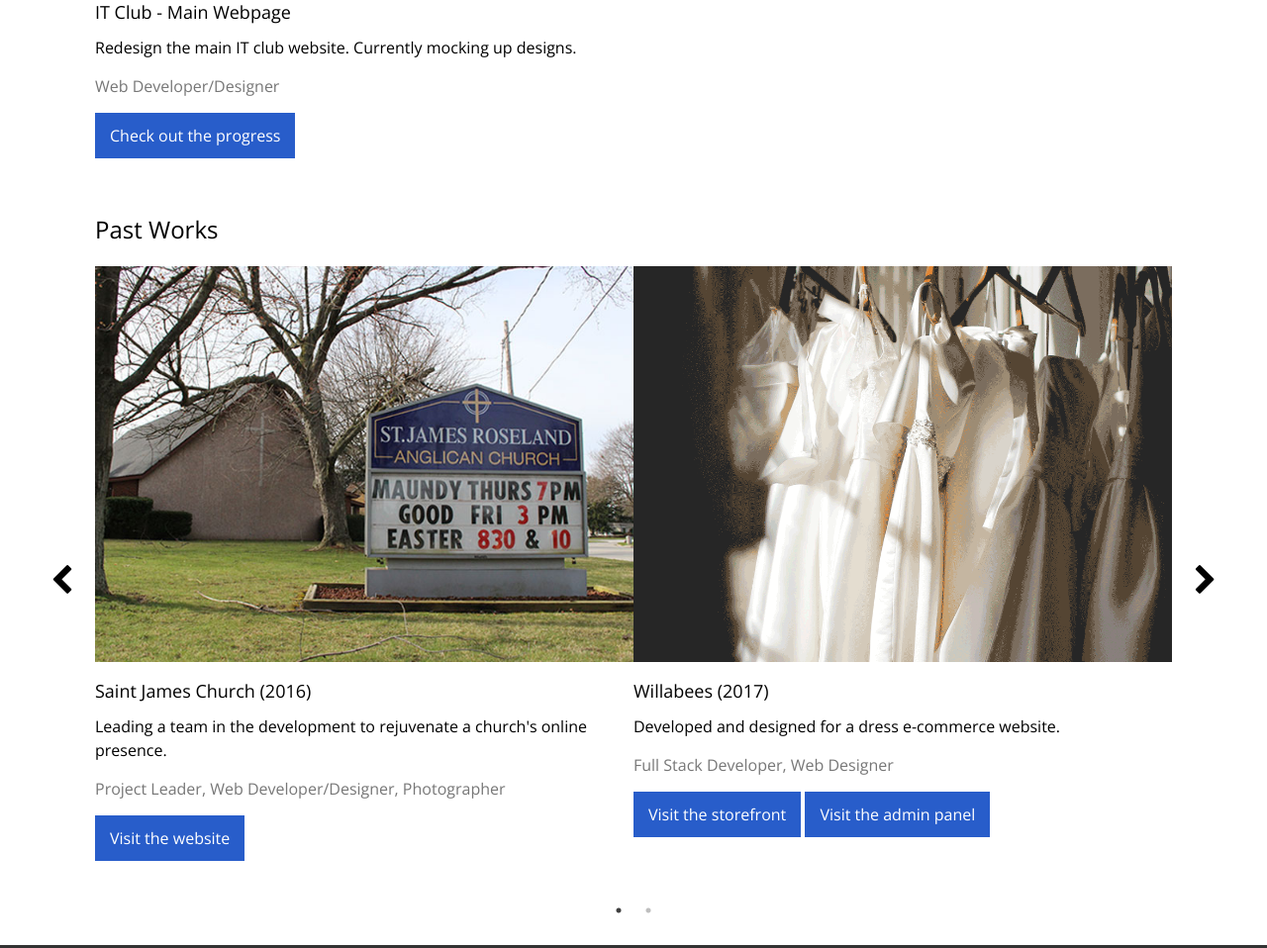
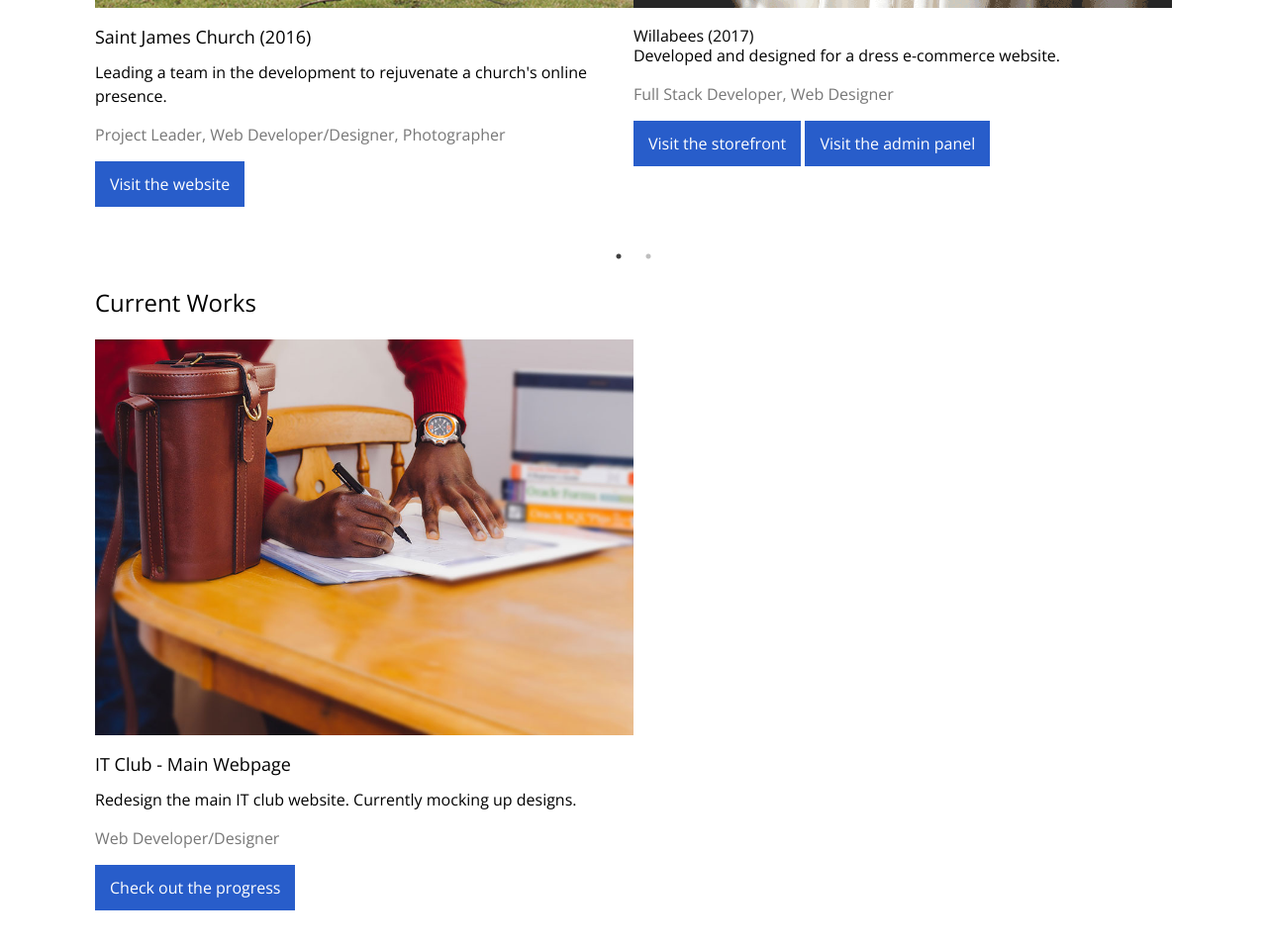
Before and after one commit to designtypist/v1-workflow, a website: page src/index.html in a window 1280 px wide. Shown: the part 1373-2331 px from the top of the page at 99% size. Drawn offline with nearby package versions, Linux system fonts and the light colour scheme; files that its build step writes are made by us from their sources; files whose address does not match are found by name.

Commit message:
finished work section of the portfolio

```diff
--- a/src/index.html
+++ b/src/index.html
@@ -104,24 +104,12 @@
 		</div>
 		<div id="workSection">
             <h3>works.</h3>
-            <h4>Current Works</h4>
-            <div class="currentWorkCatalog">
-                <div class="workBlock">
-                    <img src="images/itcLanParty.jpg" alt="ITC LAN Party picture" />
-                    <div class="workBlockInfo">
-                        <h4>IT Club - Main Webpage</h4>
-                        <p>Redesign the main IT club website. Currently mocking up designs.</p>
-                        <p class="projectRole">Web Developer/Designer</p>
-                        <a class="btn" href="https://app.moqups.com/JamesChung7/duDUqDiHFu/view" target="_blank">Check out the progress</a>
-                    </div>
-                </div>
-            </div>
             <h4>Past Works</h4>
-            <div class="pastWorkCatalog">
+            <div class="workCatalog pastProjects">
                 <div class="workBlock">
                     <img src="images/saintjameschurch.jpg" alt="Saint James Windsor Church picture" />
                     <div class="workBlockInfo">
-                        <h4>Saint James Church <span>(2016)</span></h4>
+                        <h5>Saint James Church <span>(2016)</span></h5>
                         <p>Leading a team in the development to rejuvenate a church's online presence.</p>
                         <p class="projectRole">Project Leader, Web Developer/Designer, Photographer</p>
                         <a class="btn" href="http://saintjameswindsor.com/" target="_blank">Visit the website</a>
@@ -130,7 +118,7 @@
                 <div class="workBlock">
                     <img src="images/willabees.png" alt="Willabees cover picture" />
                     <div class="workBlockInfo">
-                        <h4>Willabees <span>(2017)</span></h4>
+                        <h5h4>Willabees <span>(2017)</span></h5>
                         <p>Developed and designed for a dress e-commerce website.</p>
                         <p class="projectRole">Full Stack Developer, Web Designer</p>
                         <a class="btn" href="https://php.scweb.ca/~jamsproject/willabeesproject/public/" target="_blank">Visit the storefront</a>
@@ -140,10 +128,23 @@
                 <div class="workBlock">
                     <img src="images/itcLanParty.jpg" alt="ITC LAN Party picture" />
                     <div class="workBlockInfo">
-                        <h4>IT Club - Events <span>(2014-2017)</span></h4>
+                        <h5h4>IT Club - Events <span>(2014-2017)</span></h5>
                         <p>Repurpose web templates for club events.</p>
                         <p class="projectRole">Project Leader, Web Developer, Photographer, Videographer</p>
-                        <a class="btn" href="http://saintjameswindsor.com/" target="_blank">Visit the website</a>
+                        <a class="btn" href="https://stclairitc.ca/nomanslan/" target="_blank">No Mans LAN Event Webpage</a>
+                        <a class="btn" href="https://stclairitc.ca/xmas2015/" target="_blank">Xmas LAN Event Webpage</a>
+                    </div>
+                </div>
+            </div>
+            <h4>Current Works</h4>
+            <div class="workCatalog currentProjects">
+                <div class="workBlock">
+                    <img src="images/webDevelopingPic.jpg" alt="Person developing for the web" />
+                    <div class="workBlockInfo">
+                        <h5>IT Club - Main Webpage</h5>
+                        <p>Redesign the main IT club website. Currently mocking up designs.</p>
+                        <p class="projectRole">Web Developer/Designer</p>
+                        <a class="btn" href="https://app.moqups.com/JamesChung7/duDUqDiHFu/view" target="_blank">Check out the progress</a>
                     </div>
                 </div>
             </div>
@@ -197,7 +198,7 @@
                         </li>
                     </ul>
                 </div>
-                <p class="copyright">Designtypist Copyright 2017</p>
+                <p class="footerContent">Designtypist Copyright 2017. Images taken from <a href="https://unsplash.com/" target="_blank" />Unsplash</a>.</p>
             </div>
         </footer>
 		<!-- Compiled and minified JavaScript -->
--- a/src/js/main.js
+++ b/src/js/main.js
@@ -26,28 +26,7 @@
     });
 
     /* Slicker slider scripts */
-    $('.pastWorkCatalog').slick({
-        slidesToShow: 2,
-        slidesToScroll: 2,
-        autoplay: true,
-        autoplaySpeed: 2000,
-        nextArrow: '<i class="slickBtn fa fa-chevron-right fa-2x" aria-hidden="true"></i>',
-        prevArrow: '<i class="slickBtn fa fa-chevron-left fa-2x" aria-hidden="true"></i>',
-        dots: true,
-        responsive: [
-            {
-                breakpoint: 768,
-                settings: {
-                    slidesToShow: 1,
-                    slidesToScroll: 1,
-                    infinite: true,
-                    arrows: false
-                }
-            }
-        ]
-    });/*End of Slick slider function */
-
-    $('.currentWorkCatalog').slick({
+    $('.pastProjects, .currentProjects').slick({
         slidesToShow: 2,
         slidesToScroll: 2,
         autoplay: true,
--- a/src/scss/base/_layout.scss
+++ b/src/scss/base/_layout.scss
@@ -1,5 +1,3 @@
-
-
 //social media styling
 .socMedia{
     ul{
@@ -217,12 +215,7 @@
                 margin: 25px auto;
                 width: 60%;
 
-                a{
-                    color: $light-grey-colour;
-                    &:hover{
-                        color: $secondary-colour
-                    }
-                }
+
             }
 		}
 
@@ -256,7 +249,10 @@
     margin: 50px auto;
     width: 85%;
 
-    .pastWorkCatalog, .currentWorkCatalog{
+    h4{
+        padding-top: 25px;
+    }
+    .workCatalog{
         margin: 25px 0;
 
         .workBlock{
@@ -268,11 +264,11 @@
             .workBlockInfo{
                 margin: 20px 0;
 
-                h4,p,a{
+                h5,p,a{
                     margin-bottom: 15px;
                 }
 
-                h4{
+                h5{
                     font-size: 18px;
                     font-weight: normal;
                 }
@@ -394,7 +390,7 @@
         margin-top: 25px;
         align-self: center;
     }
-    p.copyright{
+    p.footerContent{
         align-self: center;
         margin: 25px 0;
     }
--- a/src/scss/base/_typography.scss
+++ b/src/scss/base/_typography.scss
@@ -27,5 +27,10 @@
     font-size: 24px;
 }
 a{
+    color: $light-grey-colour;
     text-decoration: none;
+
+    &:hover{
+        color: $secondary-colour
+    }
 }
```
Also changed, not shown: dist/css/home.css, dist/images/webDevelopingPic.jpg (added), dist/index.html, dist/js/main.js, src/images/webDevelopingPic.jpg (added).
